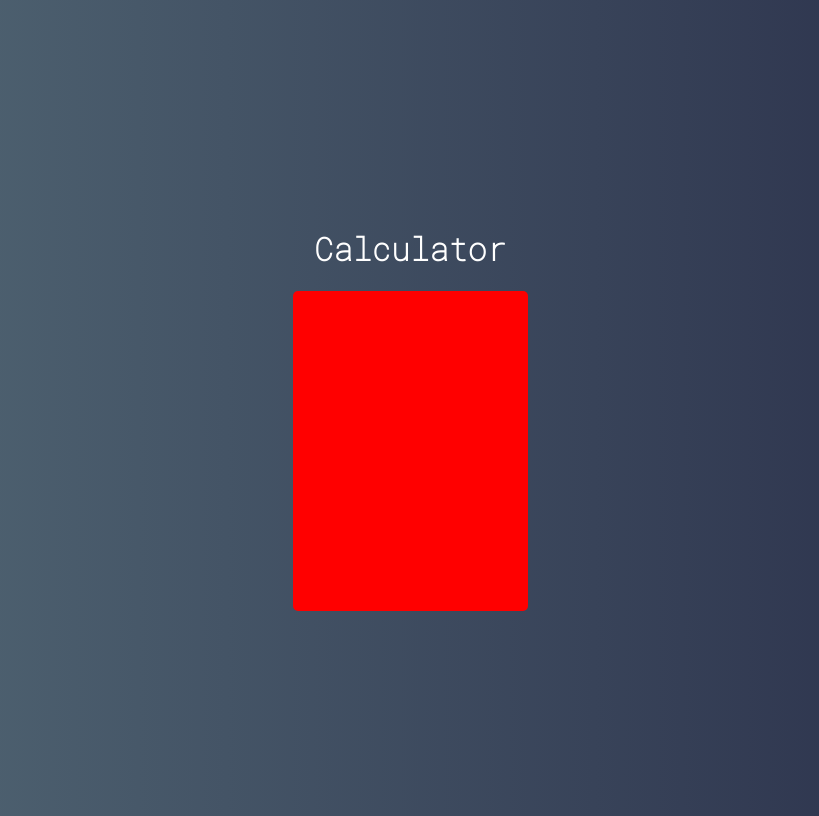
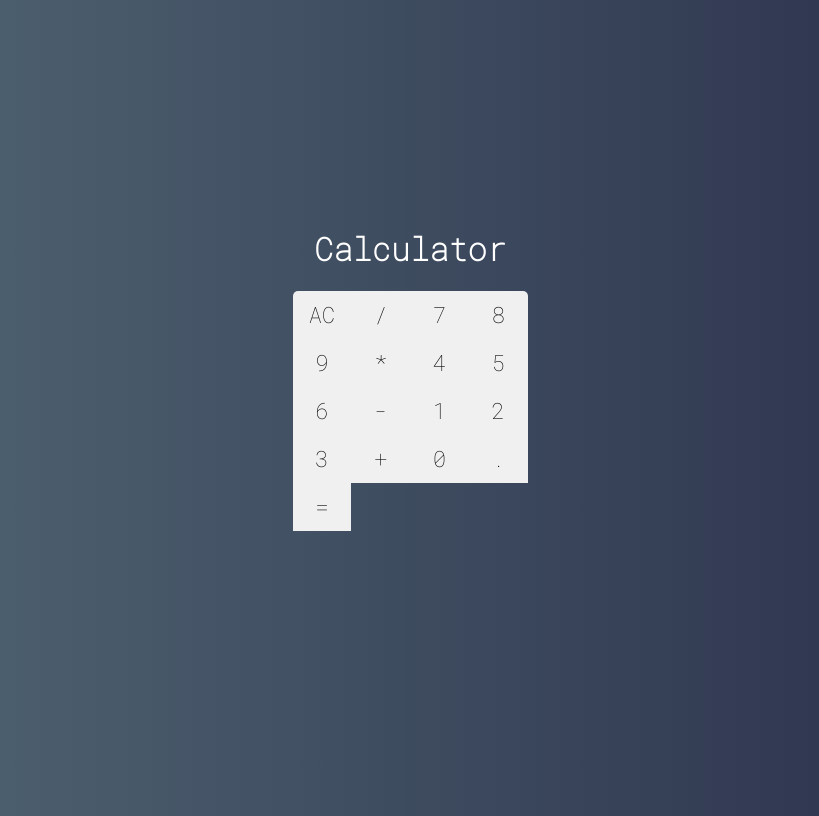
Before and after one commit to IagoCB/projeto-calculadora-react, a React (Create React App) app: page / in a window 1280 px wide. Shown: the whole page, without its empty margins (230-1049 px from the left). Built offline with nearby package versions, Linux system fonts and the light colour scheme.

Commit message:
:construction: Adding buttons

```diff
--- /dev/null
+++ b/src/components/Button/Button.css
@@ -0,0 +1,13 @@
+:root {
+    --bg-button: #f0f0f0;
+    --border-button: solid 1px #888;
+}
+
+.button {
+    font-size: 1.4em;
+    background-color: var(--bg-button);
+    border: none;
+    border-right: var(--bg-button);
+    border-bottom: var(--bg-button);
+    outline: none;
+}
--- /dev/null
+++ b/src/components/Button/Button.jsx
@@ -0,0 +1,10 @@
+import React from "react";
+import './Button.css'
+
+const Button = props => {
+    return(
+        <button className="button">{props.label}</button>
+    )
+}
+
+export default Button;
--- a/src/main/Calculator.css
+++ b/src/main/Calculator.css
@@ -3,5 +3,7 @@
     width: 235px;
     border-radius: 5px;
     overflow: hidden;
-    background-color: red;
+    display: grid;
+    grid-template-columns: repeat(4,25%);
+    grid-template-rows: 48px 48px 48px 48px 48px;
 }
--- a/src/main/Calculator.jsx
+++ b/src/main/Calculator.jsx
@@ -1,11 +1,28 @@
 import React, { Component } from "react";
 import './Calculator.css'
 
+import Button from "../components/Button/Button";
 export default class Calculator extends Component {
     render() {
         return (
             <div className="calculator">
-
+                <Button label="AC"/>
+                <Button label="/"/>
+                <Button label="7"/>
+                <Button label="8"/>
+                <Button label="9"/>
+                <Button label="*"/>
+                <Button label="4"/>
+                <Button label="5"/>
+                <Button label="6"/>
+                <Button label="-"/>
+                <Button label="1"/>
+                <Button label="2"/>
+                <Button label="3"/>
+                <Button label="+"/>
+                <Button label="0"/>
+                <Button label="."/>
+                <Button label="="/>
             </div>
         )
     }
```
